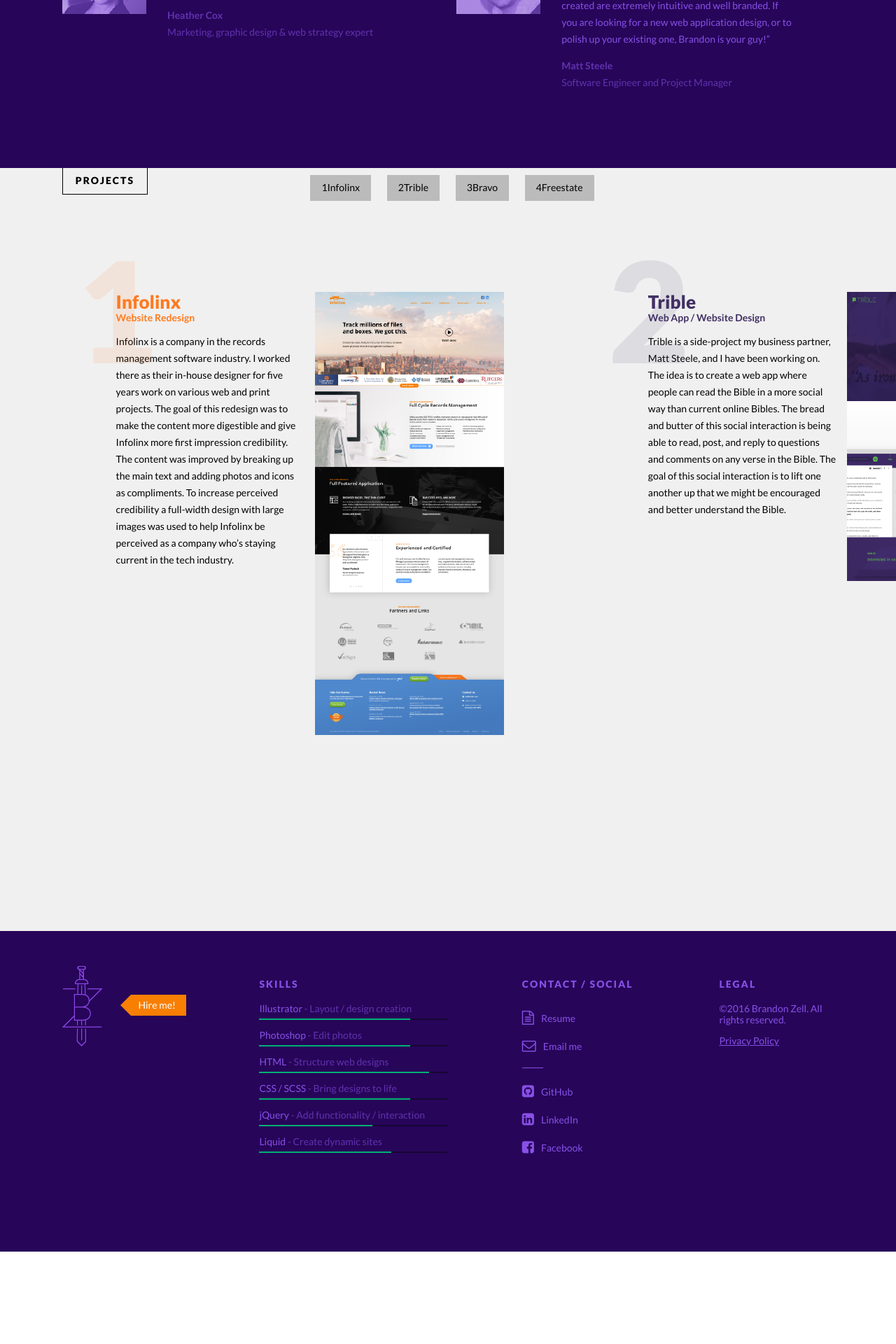
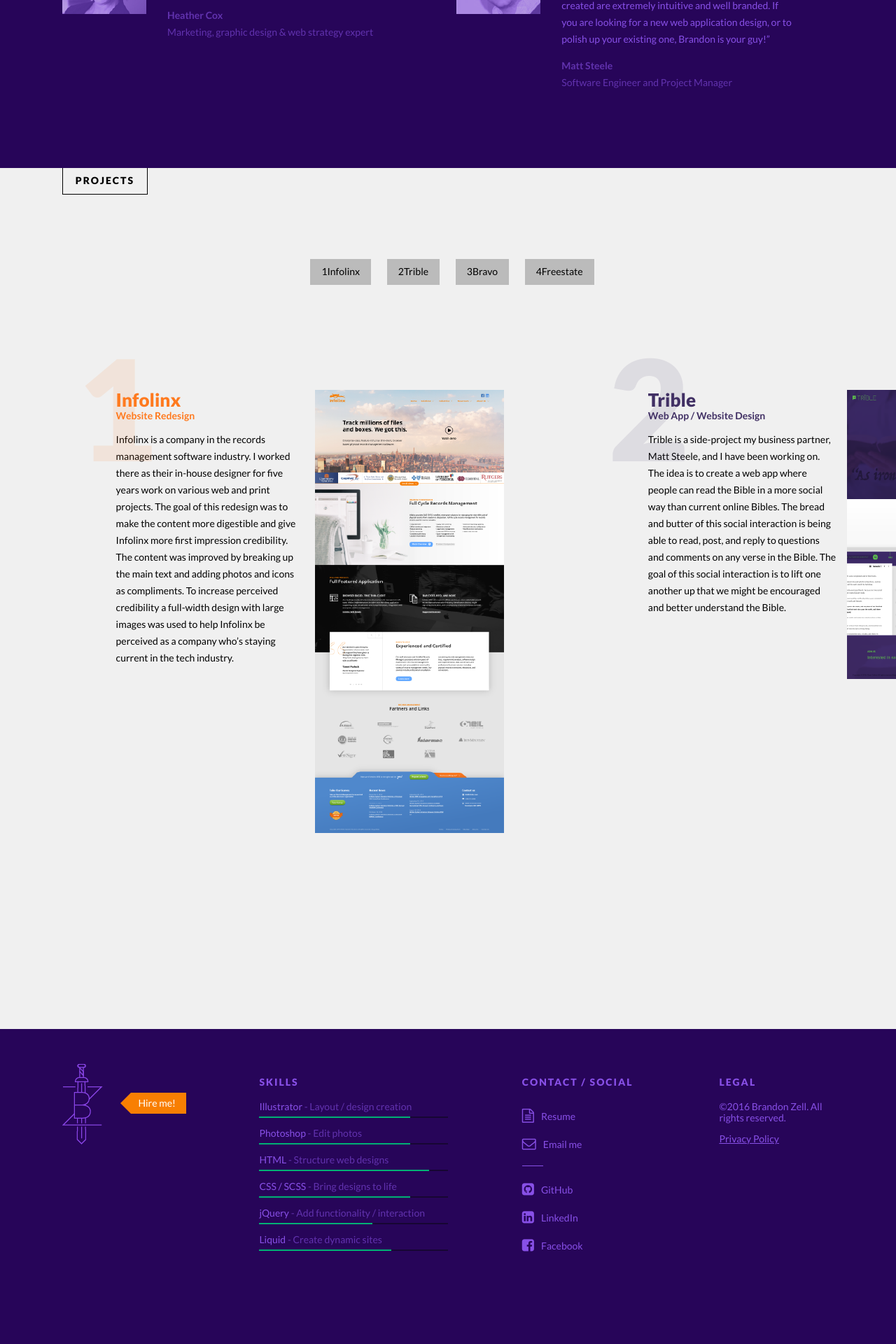
Before and after one commit to bzle/brandonz-me, a Jekyll site: the page built from index.html, in a window 1280 px wide. Shown: the part 869-2789 px from the top of the page at 70% size. Built offline with Jekyll 4.4.1, drawn with Linux system fonts in a browser that asks for light colours; nearby versions of some CDN libraries; before the commit the page ends 2657 px from its top, so only the background shows below that.

Commit message:
Updated '/css/style.scss' via CloudCannon

```diff
--- a/css/style.scss
+++ b/css/style.scss
@@ -910,6 +910,7 @@
 }
 .projects__nav {
     cursor: default;
+    margin: 120px 0 20px;
     text-align: center;
 }
 .project__link {
@@ -932,8 +933,6 @@
 .project__img:last-child {
     margin-right: $edge-width * 2;
 }
-
-
 .project--infolinx .project__num,
 .project--infolinx .project__title,
 .project--infolinx .project__type {
@@ -954,8 +953,6 @@
 .project--freestate .project__type {
     color: $freestate-red;
 }
-
-
 .project__num {
     font-size: 200px;
     font-weight: 900;
```
